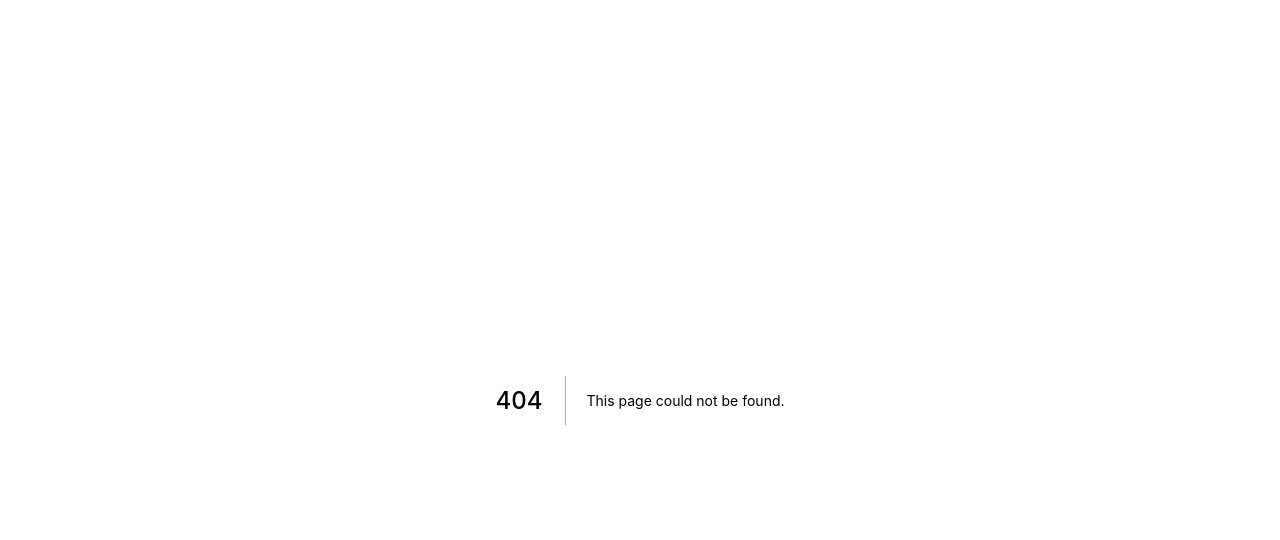
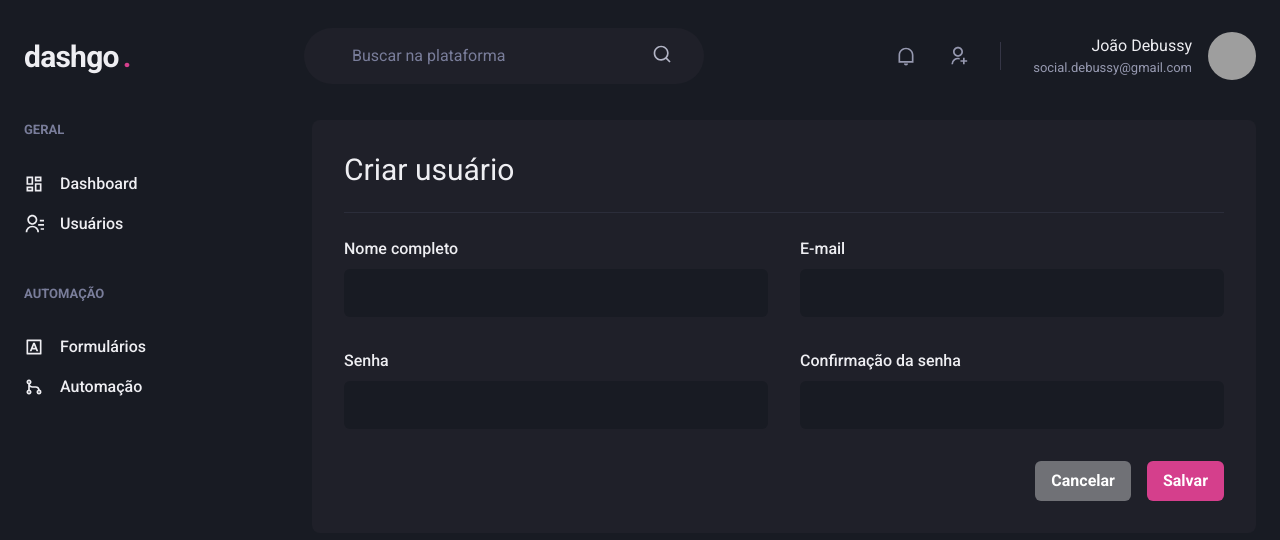
Before and after one commit to dbssy/dashgo, a Next.js app: page /users/create in a window 1280 px wide. Before the commit this address had no page. Shown: the top 540 px of the page. Built offline with nearby package versions, Linux system fonts and the light colour scheme; grey boxes are pictures that could not be loaded.

Commit message:
feat: implementing Create User page

```diff
--- /dev/null
+++ b/src/pages/users/create.tsx
@@ -0,0 +1,42 @@
+import { Box, Divider, Flex, Heading, VStack, SimpleGrid, HStack, Button } from '@chakra-ui/react';
+import { Input } from '../../components/Form/Input';
+
+import { Header } from '../../components/Header';
+import { Sidebar } from '../../components/Sidebar';
+
+export default function CreateUser() {
+  return (
+    <Box>
+      <Header />
+
+      <Flex width="100%" my="6" maxWidth={1480} mx="auto" px="6">
+        <Sidebar />
+
+        <Box flex="1" borderRadius={8} bg="gray.800" p="8">
+          <Heading size="lg" fontWeight="normal">Criar usuário</Heading>
+
+          <Divider my="6" borderColor="gray.700" />
+
+          <VStack spacing="8">
+            <SimpleGrid minChildWidth="240px" width="100%" spacing="8">
+              <Input name="name" label="Nome completo" />
+              <Input name="email" type="email" label="E-mail" />
+            </SimpleGrid>
+
+            <SimpleGrid minChildWidth="240px" width="100%" spacing="8">
+              <Input name="password" type="password" label="Senha" />
+              <Input name="password_confirmation" type="password" label="Confirmação da senha" />
+            </SimpleGrid>
+          </VStack>
+
+          <Flex mt="8" justify="flex-end">
+            <HStack spacing="4">
+              <Button colorScheme="whiteAlpha">Cancelar</Button>
+              <Button colorScheme="pink">Salvar</Button>
+            </HStack>
+          </Flex>
+        </Box>
+      </Flex>
+    </Box>
+  );
+}
```
